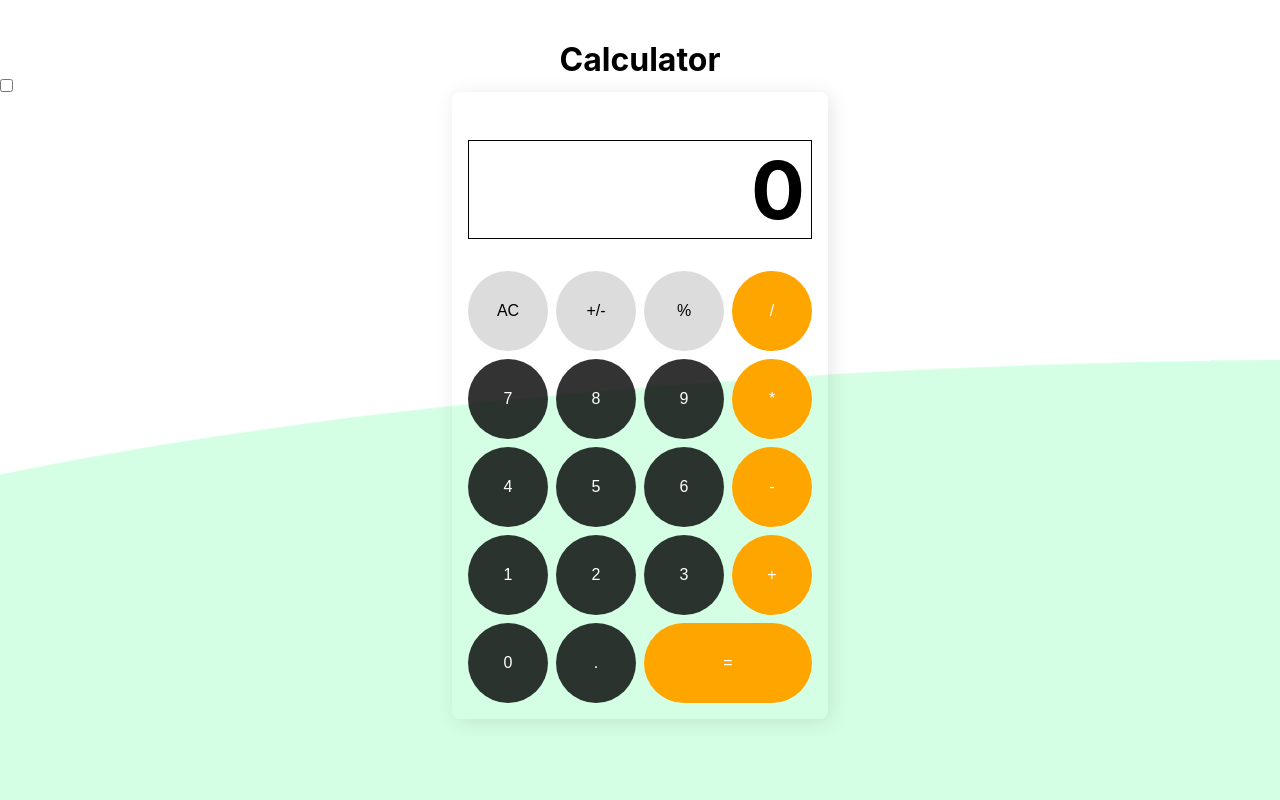
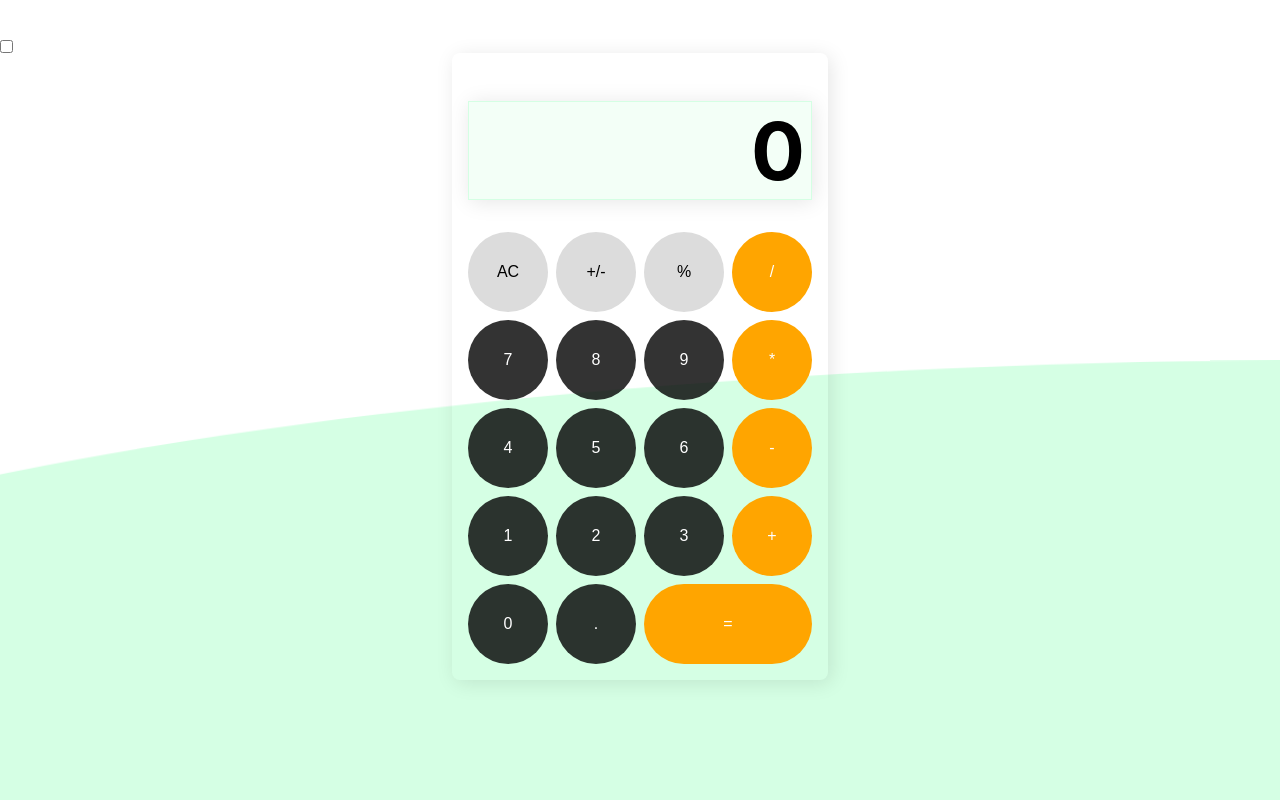
Before and after one commit to Kristian-kodehode/calculator-v3, a React (Vite) app: page / in a window 1280 px wide. Shown: the top 800 px of the page. Built offline with nearby package versions, Linux system fonts and the light colour scheme.

Commit message:
styling display

```diff
--- a/src/App.jsx
+++ b/src/App.jsx
@@ -8,7 +8,7 @@ function App() {
   };
   return (
     <div className="page">
-      <h1>Calculator</h1>
+      {/* <h1>Calculator</h1> */}
       <div className="">
         <div className="checkbox-container">
           <input
--- a/src/index.css
+++ b/src/index.css
@@ -59,7 +59,9 @@ code {
 }
 
 .display {
-  border: 1px solid black;
+  border: 1px solid #d5ffe4;
+  background-color: hsla(141, 100%, 92%, 0.3);
+  box-shadow: 2px 2px 20px rgba(0, 0, 0, 0.1);
   width: 100%;
   font-size: 80px;
   padding-right: 6px;
```
